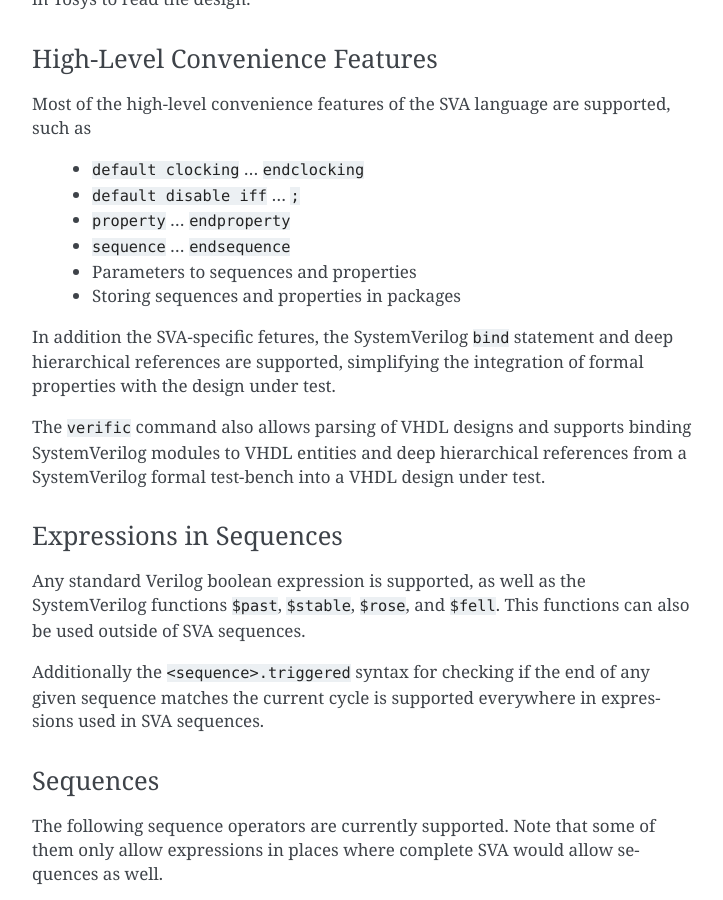
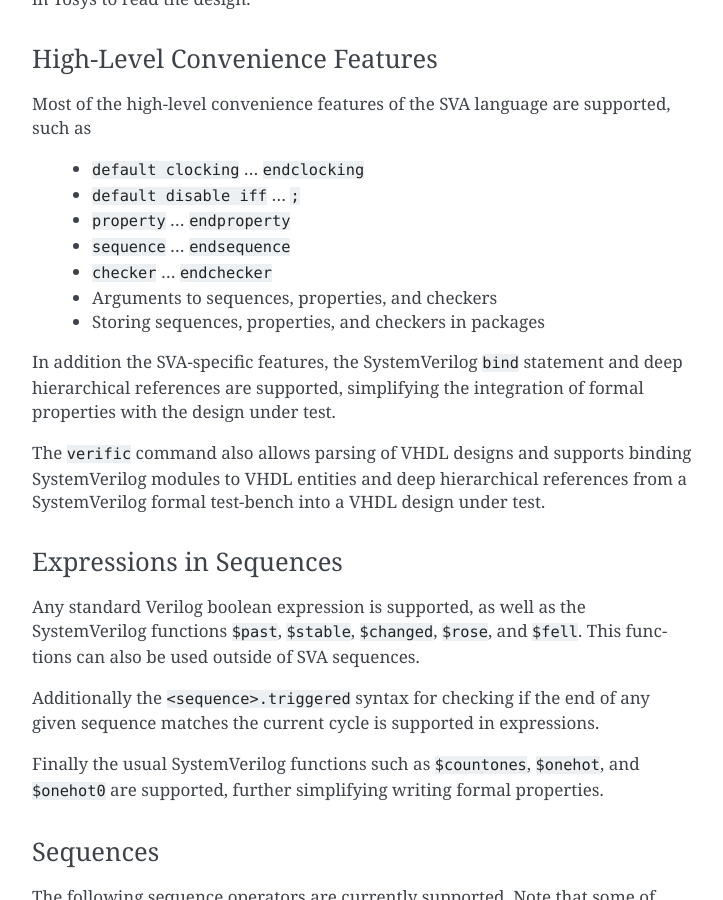
Before and after one commit to YosysHQ/sby, a Sphinx documentation site: the page built from docs/source/verific.rst, in a window 1280 px wide and 900 px high, scrolled down 471 px. Shown: the whole window, without its empty margins (388-1111 px from the left). Built offline with Sphinx 7.4.7, drawn with Linux system fonts in a browser that asks for light colours; some of the changed text lies outside the part shown.

Commit message:
Update verific.rst
Signed-off-by: Clifford Wolf <clifford@clifford.at>

```diff
--- a/docs/source/verific.rst
+++ b/docs/source/verific.rst
@@ -30,10 +30,11 @@ such as
   * ``default disable iff`` ... ``;``
   * ``property`` ... ``endproperty``
   * ``sequence`` ... ``endsequence``
-  * Parameters to sequences and properties
-  * Storing sequences and properties in packages
+  * ``checker`` ... ``endchecker``
+  * Arguments to sequences, properties, and checkers
+  * Storing sequences, properties, and checkers in packages
 
-In addition the SVA-specific fetures, the SystemVerilog ``bind`` statement and
+In addition the SVA-specific features, the SystemVerilog ``bind`` statement and
 deep hierarchical references are supported, simplifying the integration of
 formal properties with the design under test.
 
@@ -44,13 +45,15 @@ SystemVerilog formal test-bench into a VHDL design under test.
 Expressions in Sequences
 ~~~~~~~~~~~~~~~~~~~~~~~~
 
-Any standard Verilog boolean expression is supported, as well as the SystemVerilog
-functions ``$past``, ``$stable``, ``$rose``, and ``$fell``. This functions can
-also be used outside of SVA sequences.
+Any standard Verilog boolean expression is supported, as well as the
+SystemVerilog functions ``$past``, ``$stable``, ``$changed``, ``$rose``, and
+``$fell``. This functions can also be used outside of SVA sequences.
 
 Additionally the ``<sequence>.triggered`` syntax for checking if the end of
-any given sequence matches the current cycle is supported everywhere in expressions
-used in SVA sequences.
+any given sequence matches the current cycle is supported in expressions.
+
+Finally the usual SystemVerilog functions such as ``$countones``, ``$onehot``,
+and ``$onehot0`` are supported, further simplifying writing formal properties.
 
 Sequences
 ~~~~~~~~~
```
Also changed, not shown: other parts of docs/source/verific.rst (+1 -1 lines).
